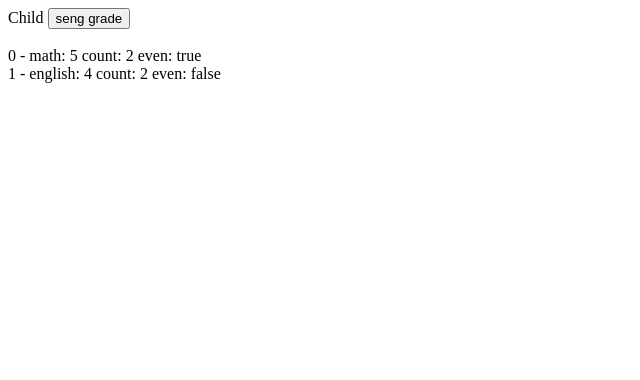
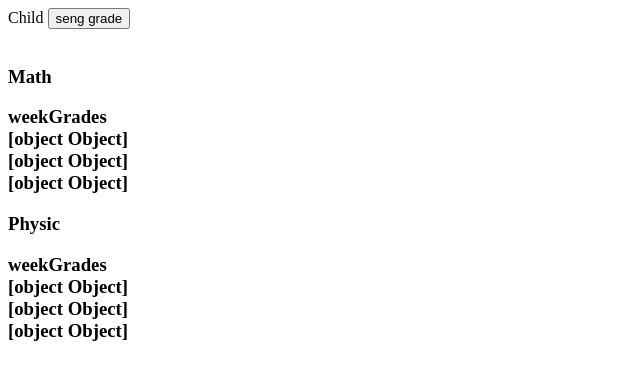
Before and after one commit to Paskinho/instagram, an Angular app: page / in a window 1280 px wide. Shown: the top 380 px of the page, without its empty margins (0-640 px from the left). Built offline with nearby package versions, Linux system fonts and the light colour scheme.

Commit message:
Testing difficult structure of ngFor

```diff
--- a/src/app/parent/parent.component.html
+++ b/src/app/parent/parent.component.html
@@ -1,9 +1,25 @@
 <div>
    <inst-child (sendGradeEvent)="getGrades($event)"></inst-child>
   <br/>
-  <div *ngFor="let el of grades; index as i; count as count; even as even">
-   {{i}} - {{el}}
-    count: {{count}}
-    even: {{even}}
+<!--  <div *ngFor="let el of lessons; index as i; count as count; even as even">-->
+<!--   {{i}} - {{el}}-->
+<!--    count: {{count}}-->
+<!--    even: {{even}}-->
+<!--  </div>-->
+
+<div *ngFor="let lesson of lessons">
+  <div>
+    <h3>{{lesson.title}}</h3>
+<div>
+  <h3>weekGrades
+    <div *ngFor="let grade of lesson.weekGrades">
+    {{grade}}
+
+  </div></h3>
+
+</div>
+
   </div>
 </div>
+
+</div>
--- a/src/app/parent/parent.component.ts
+++ b/src/app/parent/parent.component.ts
@@ -1,18 +1,63 @@
-import {Component, OnInit} from "@angular/core";
+import { Component, OnInit } from '@angular/core'
 
+interface WeekGrade {
+  id: number
+  gradeItem: number
+}
+
+interface Lesson {
+  id: number
+  title: string
+  weekGrades: WeekGrade[]
+}
 
 @Component({
   selector: 'inst-parent',
   templateUrl: './parent.component.html',
-  styleUrls: ['./parent.component.scss']
+  styleUrls: ['./parent.component.scss'],
 })
-
-export class ParentComponent  {
-
-  grades: string[] = ['math: 5', 'english: 4']
+export class ParentComponent {
+  lessons: Lesson[] = [
+    {
+      id: 0,
+      title: 'Math',
+      weekGrades: [
+        {
+          id: 0,
+          gradeItem: 5,
+        },
+        {
+          id: 1,
+          gradeItem: 2,
+        },
+        {
+          id: 2,
+          gradeItem: 4,
+        },
+      ],
+    },
+    {
+      id: 1,
+      title: 'Physic',
+      weekGrades: [
+        {
+          id: 0,
+          gradeItem: 1,
+        },
+        {
+          id: 1,
+          gradeItem: 4,
+        },
+        {
+          id: 2,
+          gradeItem: 3,
+        },
+      ],
+    },
+  ]
 
   getGrades(grade: string) {
-
-    this.grades.push(grade)
+    //
+    // this.grades.push(grade)
   }
 }
```
